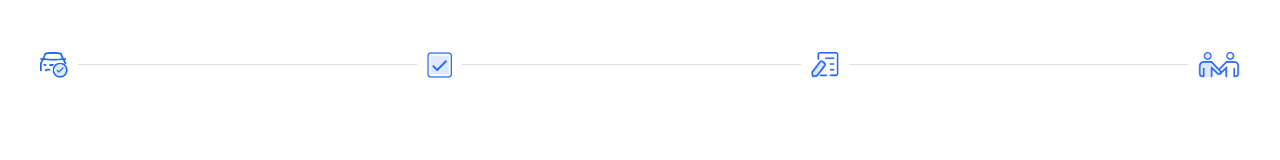
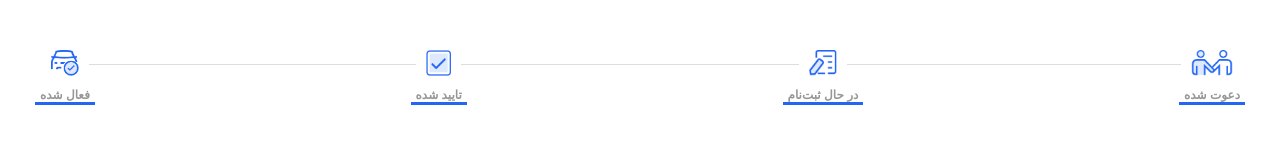
Before and after one commit to amir78729/affilate-page, a plain HTML site: page index.html in a window 1280 px wide. Drawn offline with Linux system fonts and the light colour scheme; a web font is replaced by a local one.

Commit message:
texts added under logos

```diff
--- a/index.html
+++ b/index.html
@@ -4,52 +4,33 @@
     <meta charset="UTF-8">
     <meta name="viewport" content="width=device-width, initial-scale=1">
     <title>Title</title>
-    <style>
-        html, body {
-            margin: 0;
-        }
-        * {
-            box-sizing: border-box;
-        }
-        .icons {
-            margin-top: 50px;
-            height: 30px;
-            width: 100%;
-            display: flex;
-            flex-direction: row-reverse;
-            background-color: white;
-            align-items: center;
-            padding: 0 40px;
-            justify-content: space-between;
-            position: relative;
-        }
-        .icons .line {
-            position: absolute;
-            left: 45px;
-            top: 14px;
-            height: 1px;
-            width: calc(100% - 90px);
-            background-color: #dddddd;
-
-        }
-
-        .image {
-            height: 26px;
-            background-color: white;
-            z-index: 10;
-            outline: solid white 10px;
-        }
-
-    </style>
+    <link rel="stylesheet" href="styles/navbar.css">
 </head>
 <body>
     <div class="icons">
         <div class="line"></div>
-        <img src="images/agreement@3x.png" alt="agreement logo (step 1)" class="image ">
-        <img src="images/group-7@3x.png" alt="agreement logo (step 1)" class="image ">
-        <img src="images/group-4@3x.png" alt="agreement logo (step 1)" class="image ">
-        <img src="images/group-6@3x.png" alt="agreement logo (step 1)" class="image ">
+        <div class="logo-container">
+            <img src="images/agreement@3x.png" alt="agreement logo (step 1)" class="logo">
+            <h3>دعوت شده</h3>
+        </div>
+
+        <div class="logo-container">
+            <img src="images/group-7@3x.png" alt="signup logo (step 2)" class="logo">
+            <h3>در حال ثبت‌نام</h3>
+        </div>
+
+        <div class="logo-container">
+            <img src="images/group-4@3x.png" alt="accepted logo (step 3)" class="logo">
+            <h3>تایید شده</h3>
+        </div>
+
+        <div class="logo-container">
+            <img src="images/group-6@3x.png" alt="activated logo (step 4)" class="logo">
+            <h3>فعال شده</h3>
+        </div>
     </div>
+
+    <script src=""></script>
 
 </body>
 </html>
--- /dev/null
+++ b/styles/navbar.css
@@ -0,0 +1,57 @@
+@font-face {
+    font-family: Dana;
+    src: url('https://cdn.tap30.org/fonts/dana/eot/dana-regular.eot');
+    src: url('https://cdn.tap30.org/fonts/dana/eot/dana-regular.eot?#iefix') format('embedded-opentype'),
+    url('https://cdn.tap30.org/fonts/dana/woff2/dana-regular.woff2') format('woff2'),
+    url('https://cdn.tap30.org/fonts/dana/woff/dana-regular.woff') format('woff');
+    font-display: swap;
+}
+
+html, body {
+    margin: 0;
+    font-family: dana, sans-serif;
+}
+* {
+    box-sizing: border-box;
+}
+.icons {
+    margin-top: 50px;
+    height: 30px;
+    width: 100%;
+    display: flex;
+    flex-direction: row-reverse;
+    background-color: white;
+    padding: 0 35px;
+    justify-content: space-between;
+    position: relative;
+}
+.icons .line {
+    position: absolute;
+    left: 60px;
+    top: 14px;
+    height: 1px;
+    width: calc(100% - 120px);
+    background-color: #dddddd;
+
+}
+
+.logo-container {
+    display: flex;
+    flex-direction: column;
+    align-items: center;
+    z-index: 10;
+    height: 70px;
+}
+
+.logo-container .logo {
+    height: 26px;
+    background-color: white;
+    outline: solid white 10px;
+}
+.logo-container h3 {
+    text-align: center;
+    font-size: 12px;
+    color: #979797;
+    border-bottom: solid 3px #2266f4;
+    padding: 0 5px;
+}
```
Also changed, not shown: scripts/navbar.js (added).
